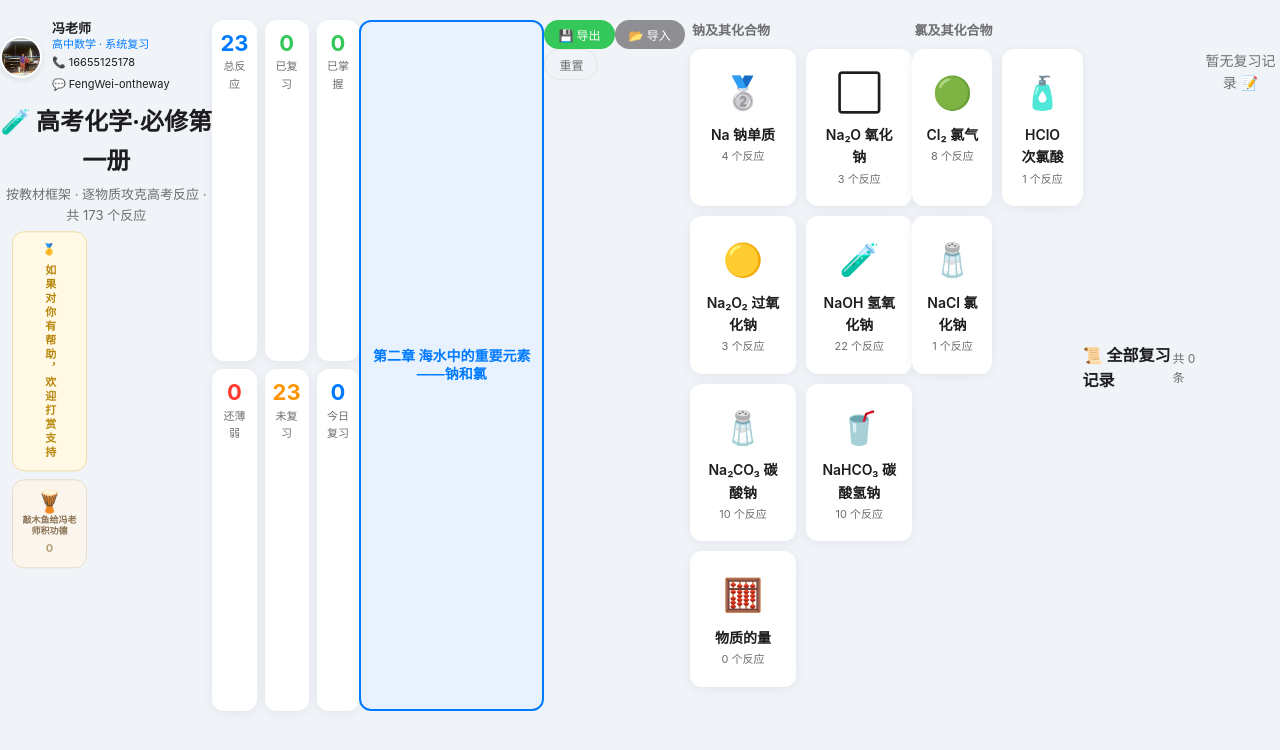
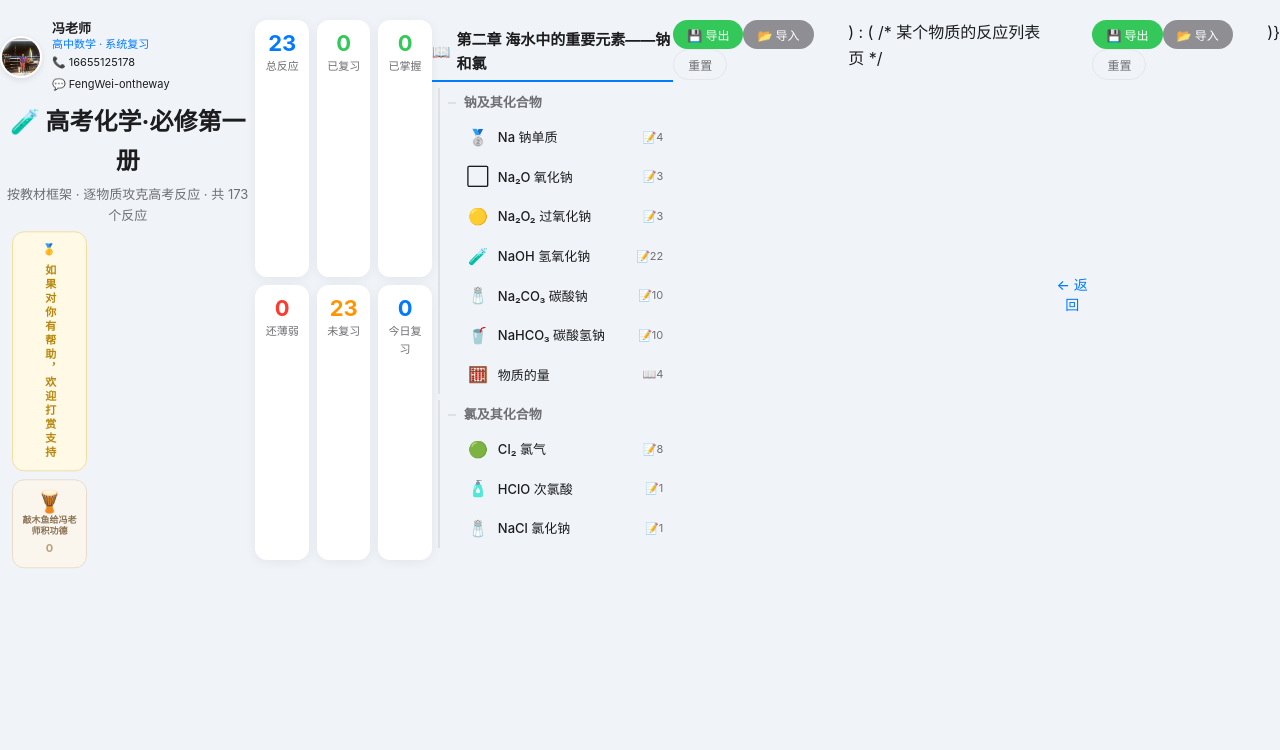
Before and after one commit to lolipopqaq-eng/chemistry-tracker, a React (Vite) app: page / in a window 1280 px wide. Shown: the top 750 px of the page. Built offline with nearby package versions, Linux system fonts and the light colour scheme.

Commit message:
feat: 树状图结构+173反应+93知识点+新增物质

```diff
--- a/src/App.jsx
+++ b/src/App.jsx
@@ -127,16 +127,34 @@ export default function App() {
 
       <Stats stats={stats} />
 
-      {/* 章切换 */}
-      <div className="chapter-tabs">
+      {/* 章切换 - 树状图 */}
+      <div className="tree-view">
         {TEXTBOOK.chapters.filter(ch => ch.id === 'ch2').map(ch => (
-          <button key={ch.id} className="active">{ch.name}</button>
+          <div key={ch.id} className="tree-chapter">
+            <div className="tree-chapter-title">{ch.name}</div>
+            {ch.sections.map(sec => (
+              <div key={sec.id} className="tree-section">
+                <div className="tree-section-title">{sec.name}</div>
+                {sec.substances.map(sub => {
+                  const rxnCnt = sub.reactions.length;
+                  const knowCnt = sub.knowledge ? sub.knowledge.length : 0;
+                  return (
+                    <div key={sub.id} className="tree-substance" onClick={() => handleSubstanceClick(sub.id)}>
+                      <span className="tree-icon">{sub.icon}</span>
+                      <span className="tree-name">{sub.name}</span>
+                      <span className="tree-badge">
+                        {rxnCnt > 0 && `📝${rxnCnt}`}
+                        {knowCnt > 0 && ` 📖${knowCnt}`}
+                      </span>
+                    </div>
+                  );
+                })}
+              </div>
+            ))}
+          </div>
         ))}
       </div>
 
-      {!activeSubstance ? (
-        /* 物质列表页：显示当前章的每个节和下面的物质 */
-        <>
       <div className="toolbar">
         <div className="toolbar-right">
           <button className="btn-export" onClick={handleExport}>💾 导出</button>
@@ -153,28 +171,6 @@ export default function App() {
           ❌ {importError}
         </div>
       )}
-
-          {currentChapter && currentChapter.sections.map(sec => (
-            <div key={sec.id} className="section-block">
-              <div className="section-title">{sec.name}</div>
-              <div className="substance-grid">
-                {sec.substances.map(sub => (
-                  <div key={sub.id} className="substance-card" onClick={() => handleSubstanceClick(sub.id)}>
-                    <div className="substance-icon">{sub.icon}</div>
-                    <div className="substance-name">{sub.name}</div>
-                    <div className="substance-count">{sub.reactions.length} 个反应</div>
-                  </div>
-                ))}
-              </div>
-            </div>
-          ))}
-
-          <div className="section-title">
-            <span>📜 全部复习记录</span>
-            <span className="count">共 {history.length} 条</span>
-          </div>
-          <ReactionHistory history={history} compact={false} />
-        </>
       ) : (
         /* 某个物质的反应列表页 */
         <>
--- a/src/styles/app.css
+++ b/src/styles/app.css
@@ -526,6 +526,82 @@ body {
   margin-top: 16px;
 }
 
+/* 树状图 */
+.tree-view {
+  margin-bottom: 16px;
+}
+.tree-chapter {
+  margin-bottom: 12px;
+}
+.tree-chapter-title {
+  font-size: 15px;
+  font-weight: 700;
+  color: var(--text);
+  padding: 8px 0 4px 0;
+  border-bottom: 2px solid var(--primary);
+  margin-bottom: 6px;
+  display: flex;
+  align-items: center;
+  gap: 6px;
+}
+.tree-chapter-title::before {
+  content: '📖';
+}
+.tree-section {
+  padding-left: 16px;
+  border-left: 2px solid #e0e0e0;
+  margin-left: 6px;
+  margin-bottom: 6px;
+}
+.tree-section-title {
+  font-size: 13px;
+  font-weight: 600;
+  color: var(--text-secondary);
+  padding: 4px 0 4px 8px;
+  position: relative;
+}
+.tree-section-title::before {
+  content: '';
+  position: absolute;
+  left: -8px;
+  top: 50%;
+  width: 8px;
+  height: 2px;
+  background: #e0e0e0;
+}
+.tree-substance {
+  display: flex;
+  align-items: center;
+  gap: 8px;
+  padding: 6px 10px;
+  margin: 2px 0;
+  border-radius: 8px;
+  cursor: pointer;
+  transition: all 0.15s;
+  font-size: 13px;
+}
+.tree-substance:hover {
+  background: #e8f0fe;
+}
+.tree-substance:active {
+  background: #d0e0ff;
+}
+.tree-substance .tree-icon {
+  font-size: 16px;
+  width: 24px;
+  text-align: center;
+}
+.tree-substance .tree-name {
+  color: var(--text);
+  font-weight: 500;
+  flex: 1;
+}
+.tree-substance .tree-badge {
+  font-size: 11px;
+  color: var(--text-secondary);
+  white-space: nowrap;
+}
+
 /* 知识点填空卡片 */
 .knowledge-block {
   background: #f8f9ff;
```
Lines whose indentation alone changed are shown as unchanged.
